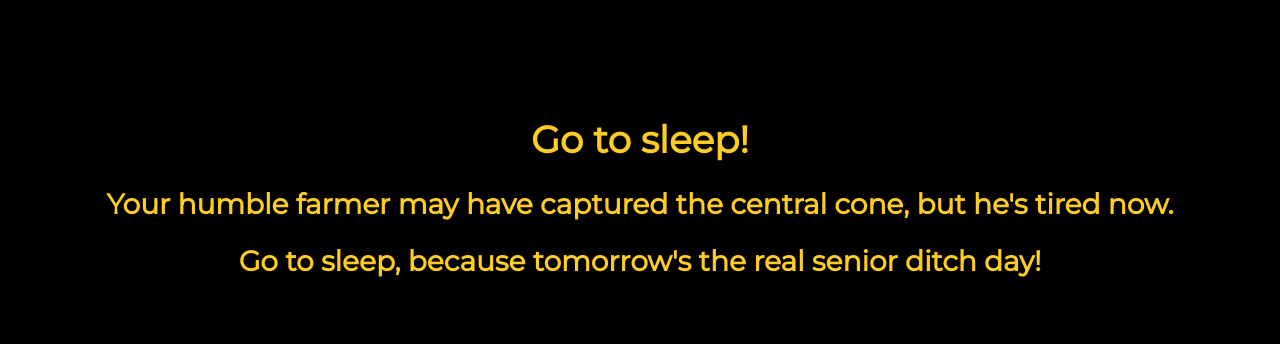
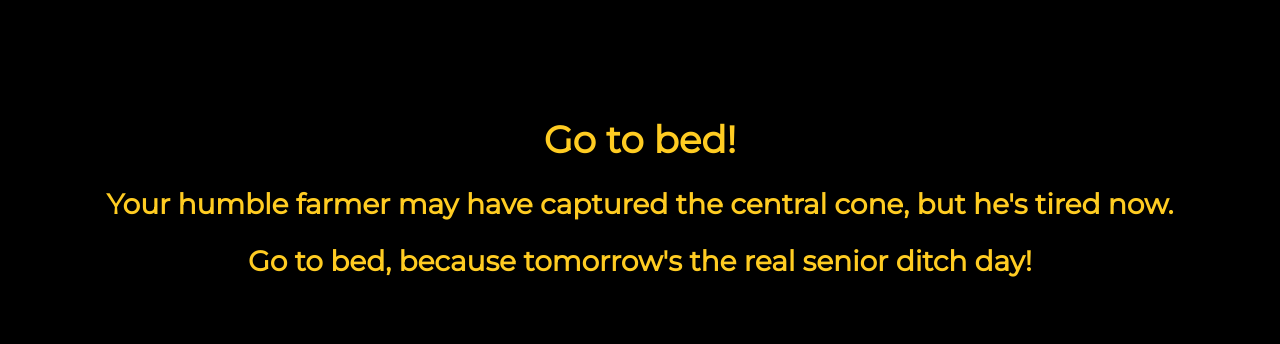
Before and after one commit to sidkurella/cones-of-dunshire, a Flask app: page /go_to_sleep in a window 1280 px wide. Shown: the top 344 px of the page. Run offline with Flask 2, Linux system fonts and the light colour scheme.

Commit message:
Fix go to bed message

```diff
--- a/cones_of_dunshire/templates/sleep.html
+++ b/cones_of_dunshire/templates/sleep.html
@@ -1,6 +1,6 @@
 <!doctype html>
 <head>
-<title>Go to sleep.</title>
+<title>Go to bed.</title>
 <link href="https://fonts.googleapis.com/css?family=Montserrat&display=swap" rel="stylesheet">
 <link rel="stylesheet" href="{{ url_for('static', filename='style.css') }}">
 </head>
@@ -11,9 +11,9 @@
 <br>
 <br>
 <br>
-<h1>Go to sleep!</h1>
+<h1>Go to bed!</h1>
 <h2>Your humble farmer may have captured the central cone, but he's tired now.</h2>
-<h2>Go to sleep, because tomorrow's the real senior ditch day!</h2>
+<h2>Go to bed, because tomorrow's the real senior ditch day!</h2>
 <br>
 <br>
 <iframe width="560" height="315" style="display: block; margin: 0 auto" src="https://www.youtube.com/embed/ma-7jb9vEjA" frameborder="0" allow="accelerometer; autoplay; encrypted-media; gyroscope; picture-in-picture" allowfullscreen></iframe>
```
